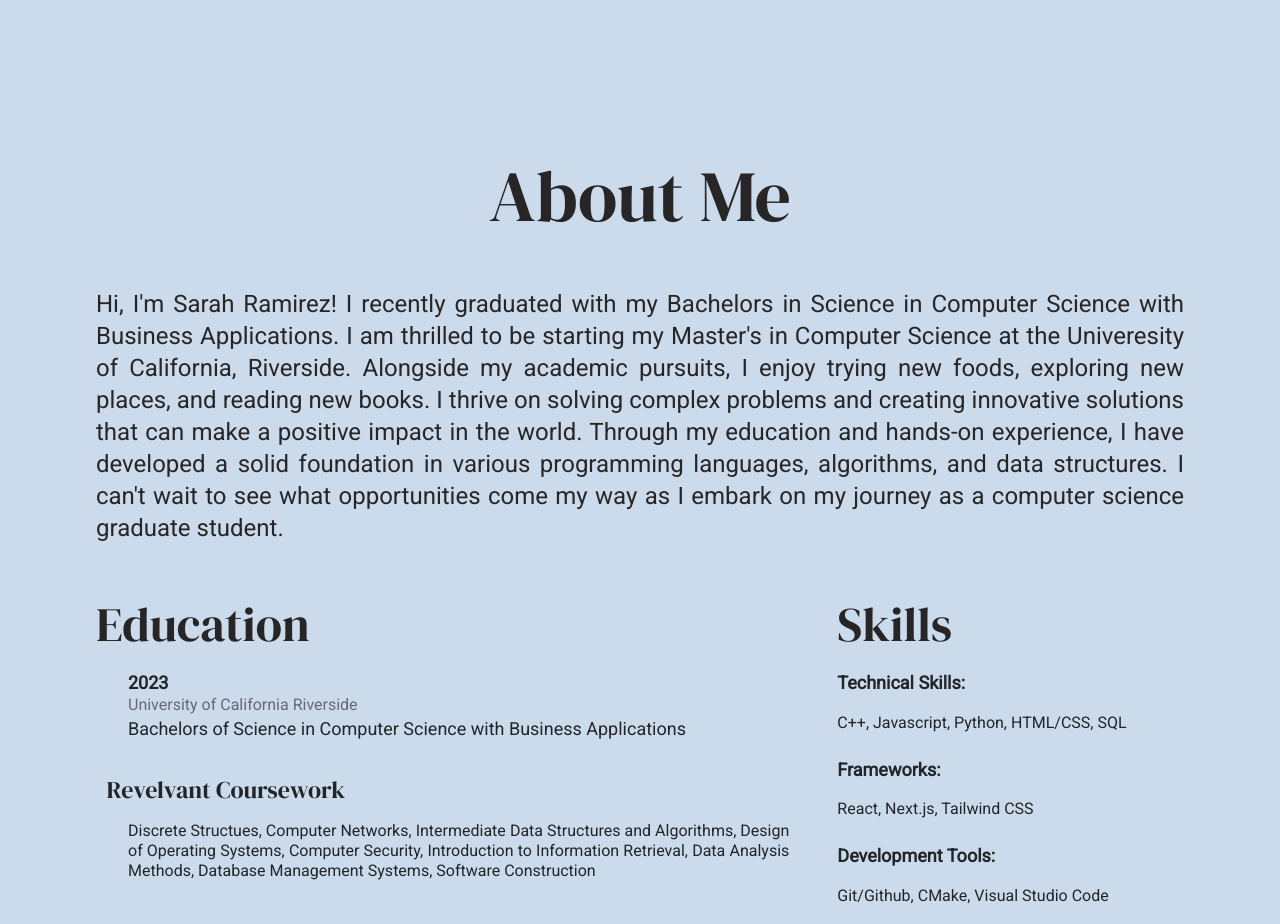
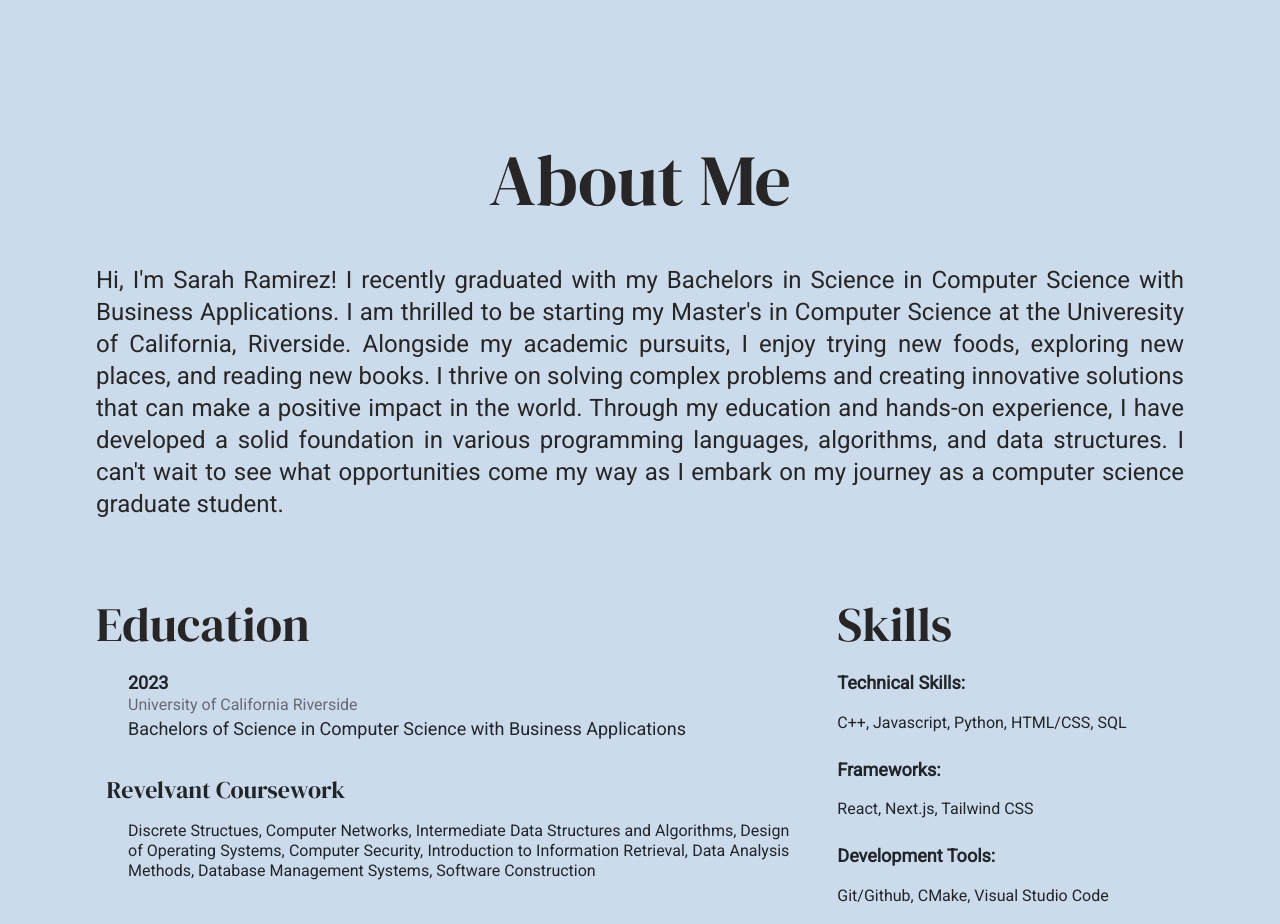
Before and after one commit to Sarah-Rami27/Sarah-Rami27.github.io, a Next.js app: page / in a window 1280 px wide. Shown: the part 680-1604 px from the top of the page. Built offline with nearby package versions, Linux system fonts and the light colour scheme.

Commit message:
created rest of components

```diff
--- a/components/AboutMe.js
+++ b/components/AboutMe.js
@@ -6,11 +6,11 @@ import { Row, Col } from "react-bootstrap";
 const AboutMe = () => {
   return (
     <>
-      <div className="bg-lightblue min-h-screen flex flex-col">
-        <p className="mt-10 text-6xl lg:text-7xl text-darkbrown font-serif-display text-center ">
+      <div className="bg-lightblue min-h-screen flex flex-col items-center justify-center">
+        <p className="mt-6 text-6xl lg:text-7xl text-darkbrown font-serif-display text-center ">
           About Me
         </p>
-        <div className="px-24 mt-10">
+        <div className="px-24 mt-8">
           <p className="text-xl lg:text-2xl text-darkbrown font-roboto text-justify">
             Hi, I'm Sarah Ramirez! I recently graduated with my Bachelors in
             Science in Computer Science with Business Applications. I am
@@ -25,7 +25,7 @@ const AboutMe = () => {
             as I embark on my journey as a computer science graduate student.
           </p>
         </div>
-        <div className="mt-10 flex flex-col px-24">
+        <div className="mt-16 flex flex-col px-24">
           <Row>
             <Col md={12} lg={8}>
               <div>
```
Also changed, not shown: components/Experience.js (added, +11 -0 lines), components/Projects.js (added).
